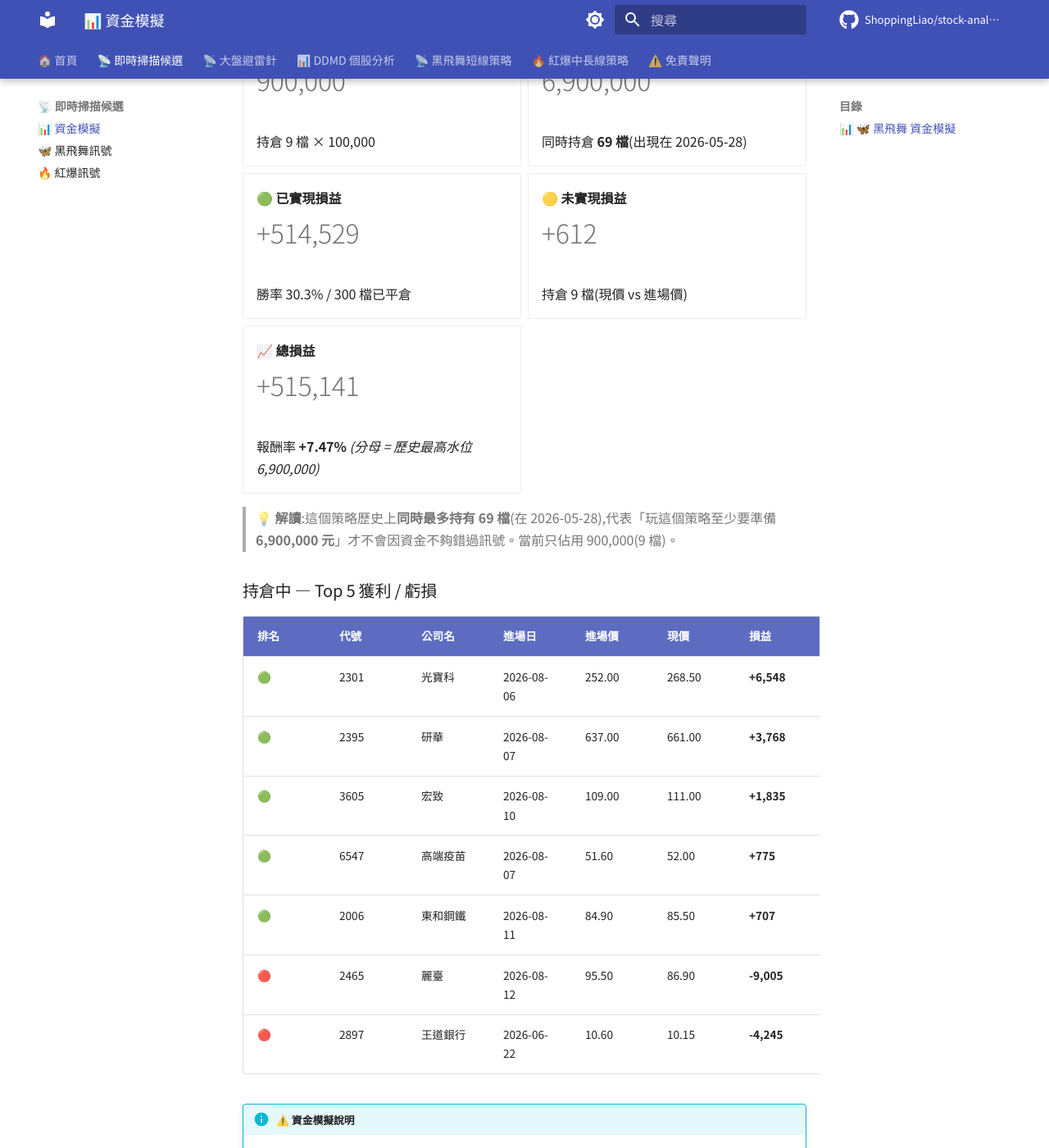
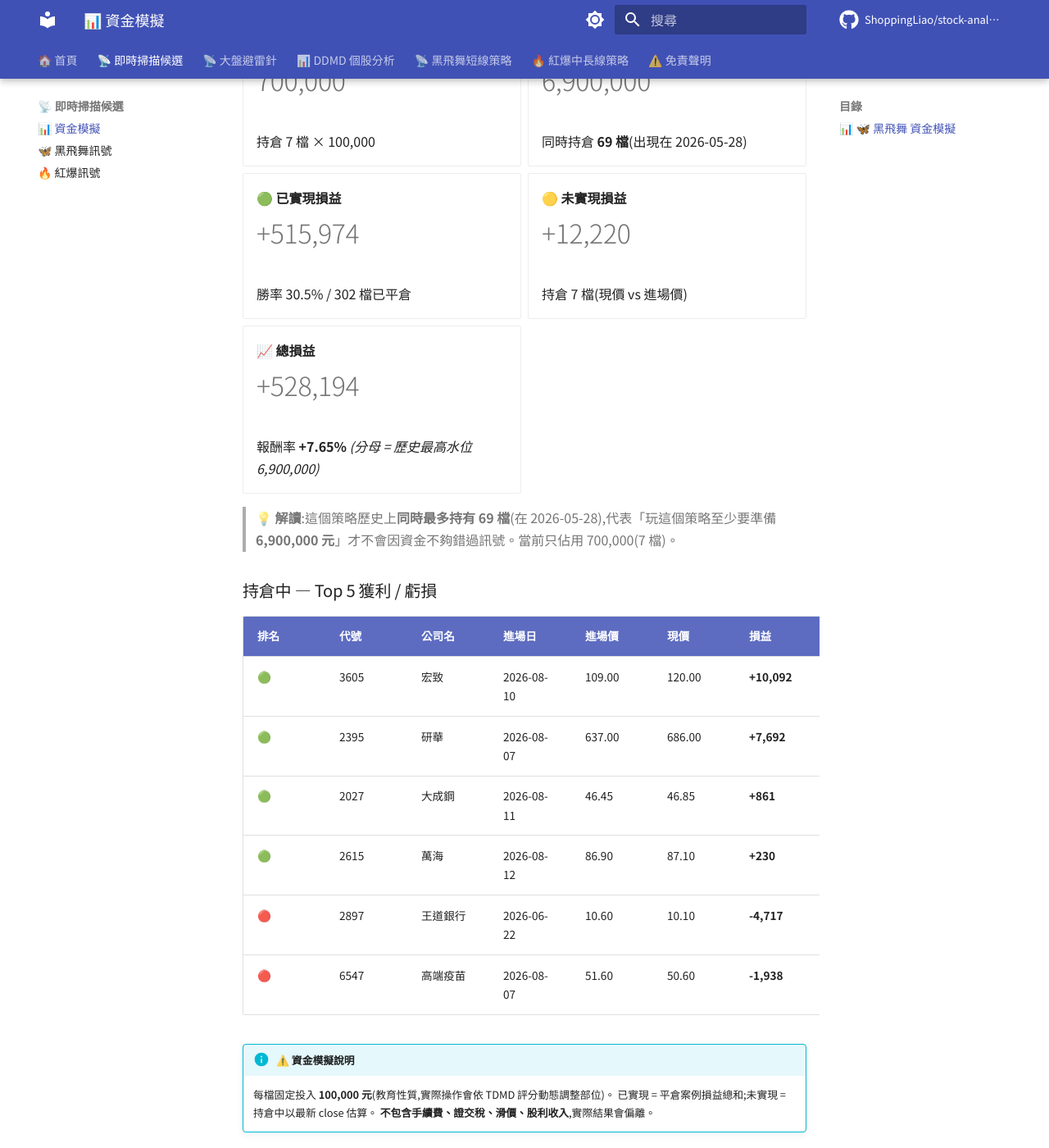
Before and after one commit to ShoppingLiao/stock-analysis-public, an MkDocs documentation site: the page built from docs/signals_capital.md, in a window 1280 px wide and 1400 px high, scrolled down 545 px. Shown: the whole window at 82% size. Built offline with MkDocs 1.6.1 and Material for MkDocs 9.7.7, drawn with Linux system fonts in a browser that asks for light colours; comment, search, counter and statistics services are not loaded; some of the changed text lies outside the part shown.

Commit message:
docs(signals): update BB + RB + capital (2026-08-12)

```diff
--- a/docs/signals_capital.md
+++ b/docs/signals_capital.md
@@ -17,9 +17,9 @@
 
 -   **💼 當前資金水位**
 
-    # 900,000
+    # 700,000
 
-    持倉 9 檔 × 100,000
+    持倉 7 檔 × 100,000
 
 -   **🌊 歷史最高水位**
 
@@ -29,37 +29,36 @@
 
 -   **🟢 已實現損益**
 
-    # +514,529
+    # +515,974
 
-    勝率 30.3% / 300 檔已平倉
+    勝率 30.5% / 302 檔已平倉
 
 -   **🟡 未實現損益**
 
-    # +612
+    # +12,220
 
-    持倉 9 檔(現價 vs 進場價)
+    持倉 7 檔(現價 vs 進場價)
 
 -   **📈 總損益**
 
-    # +515,141
+    # +528,194
 
-    報酬率 **+7.47%** _(分母 = 歷史最高水位 6,900,000)_
+    報酬率 **+7.65%** _(分母 = 歷史最高水位 6,900,000)_
 
 </div>
 
-> **💡 解讀**:這個策略歷史上**同時最多持有 69 檔**(在 2026-05-28),代表「玩這個策略至少要準備 **6,900,000 元**」才不會因資金不夠錯過訊號。當前只佔用 900,000(9 檔)。
+> **💡 解讀**:這個策略歷史上**同時最多持有 69 檔**(在 2026-05-28),代表「玩這個策略至少要準備 **6,900,000 元**」才不會因資金不夠錯過訊號。當前只佔用 700,000(7 檔)。
 
 ### 持倉中 — Top 5 獲利 / 虧損
 
 | 排名 | 代號 | 公司名 | 進場日 | 進場價 | 現價 | 損益 | 損益% |
 |------|------|--------|--------|--------|------|------|-------|
-| 🟢 | 2301 | 光寶科 | 2026-08-06 | 252.00 | 268.50 | **+6,548** | **+6.55%** |
-| 🟢 | 2395 | 研華 | 2026-08-07 | 637.00 | 661.00 | **+3,768** | **+3.77%** |
-| 🟢 | 3605 | 宏致 | 2026-08-10 | 109.00 | 111.00 | **+1,835** | **+1.83%** |
-| 🟢 | 6547 | 高端疫苗 | 2026-08-07 | 51.60 | 52.00 | **+775** | **+0.78%** |
-| 🟢 | 2006 | 東和鋼鐵 | 2026-08-11 | 84.90 | 85.50 | **+707** | **+0.71%** |
-| 🔴 | 2465 | 麗臺 | 2026-08-12 | 95.50 | 86.90 | **-9,005** | **-9.01%** |
-| 🔴 | 2897 | 王道銀行 | 2026-06-22 | 10.60 | 10.15 | **-4,245** | **-4.25%** |
+| 🟢 | 3605 | 宏致 | 2026-08-10 | 109.00 | 120.00 | **+10,092** | **+10.09%** |
+| 🟢 | 2395 | 研華 | 2026-08-07 | 637.00 | 686.00 | **+7,692** | **+7.69%** |
+| 🟢 | 2027 | 大成鋼 | 2026-08-11 | 46.45 | 46.85 | **+861** | **+0.86%** |
+| 🟢 | 2615 | 萬海 | 2026-08-12 | 86.90 | 87.10 | **+230** | **+0.23%** |
+| 🔴 | 2897 | 王道銀行 | 2026-06-22 | 10.60 | 10.10 | **-4,717** | **-4.72%** |
+| 🔴 | 6547 | 高端疫苗 | 2026-08-07 | 51.60 | 50.60 | **-1,938** | **-1.94%** |
 
 !!! info "⚠️ 資金模擬說明"
     每檔固定投入 **100,000 元**(教育性質,實際操作會依 TDMD 評分動態調整部位)。
@@ -112,16 +111,16 @@
 
 | 排名 | 代號 | 公司名 | 進場日 | 進場價 | 現價 | 損益 | 損益% |
 |------|------|--------|--------|--------|------|------|-------|
-| 🟢 | 6446 | 藥華藥 | 2026-05-14 | 780.00 | 1460.00 | **+87,179** | **+87.18%** |
-| 🟢 | 2484 | 希華 | 2026-05-25 | 54.20 | 73.30 | **+35,240** | **+35.24%** |
-| 🟢 | 2395 | 研華 | 2026-07-09 | 547.00 | 661.00 | **+20,841** | **+20.84%** |
-| 🟢 | 8039 | 台虹 | 2026-07-14 | 185.50 | 216.00 | **+16,442** | **+16.44%** |
-| 🟢 | 3479 | 安勤 | 2026-05-22 | 125.50 | 141.00 | **+12,351** | **+12.35%** |
-| 🔴 | 5880 | 合庫金 | 2026-07-30 | 27.00 | 24.00 | **-11,111** | **-11.11%** |
-| 🔴 | 3577 | 泓格 | 2026-07-24 | 146.50 | 132.00 | **-9,898** | **-9.90%** |
-| 🔴 | 3088 | 艾訊 | 2026-07-23 | 154.00 | 139.50 | **-9,416** | **-9.42%** |
-| 🔴 | 2425 | 承啟 | 2026-08-04 | 50.20 | 45.95 | **-8,466** | **-8.47%** |
-| 🔴 | 2527 | 宏璟 | 2026-07-17 | 49.05 | 46.75 | **-4,689** | **-4.69%** |
+| 🟢 | 6446 | 藥華藥 | 2026-05-14 | 780.00 | 1440.00 | **+84,615** | **+84.62%** |
+| 🟢 | 2484 | 希華 | 2026-05-25 | 54.20 | 73.90 | **+36,347** | **+36.35%** |
+| 🟢 | 2395 | 研華 | 2026-07-09 | 547.00 | 686.00 | **+25,411** | **+25.41%** |
+| 🟢 | 8039 | 台虹 | 2026-07-14 | 185.50 | 227.00 | **+22,372** | **+22.37%** |
+| 🟢 | 3479 | 安勤 | 2026-05-22 | 125.50 | 140.50 | **+11,952** | **+11.95%** |
+| 🔴 | 2425 | 承啟 | 2026-08-04 | 50.20 | 41.90 | **-16,534** | **-16.53%** |
+| 🔴 | 3577 | 泓格 | 2026-07-24 | 146.50 | 130.50 | **-10,922** | **-10.92%** |
+| 🔴 | 5880 | 合庫金 | 2026-07-30 | 27.00 | 24.10 | **-10,741** | **-10.74%** |
+| 🔴 | 3088 | 艾訊 | 2026-07-23 | 154.00 | 140.00 | **-9,091** | **-9.09%** |
+| 🔴 | 6505 | 台塑化 | 2026-07-16 | 74.50 | 70.20 | **-5,772** | **-5.77%** |
 
 !!! info "⚠️ 資金模擬說明"
     每檔固定投入 **100,000 元**(教育性質,實際操作會依 TDMD 評分動態調整部位)。
@@ -136,9 +135,9 @@
 
 -   **💼 當前資金水位**
 
-    # 2,800,000
+    # 2,600,000
 
-    BB 900,000 + RB 1,900,000
+    BB 700,000 + RB 1,900,000
 
 -   **🌊 兩策略歷史最高水位**
 
@@ -148,21 +147,21 @@
 
 -   **🟢 已實現損益**
 
-    # -159,206
+    # -157,761
 
-    BB +514,529 + RB -673,735
+    BB +515,974 + RB -673,735
 
 -   **🟡 未實現損益**
 
-    # +123,767
+    # +136,144
 
-    BB +612 + RB +123,155
+    BB +12,220 + RB +123,924
 
 -   **📉 總損益**
 
-    # -35,439
+    # -21,617
 
-    報酬率 **-0.16%** _(分母 = 兩策略歷史最高水位)_
+    報酬率 **-0.09%** _(分母 = 兩策略歷史最高水位)_
 
 </div>
 
```
Also changed, not shown: other parts of docs/signals_capital.md (+2 -2 lines), docs/signals_black_butterfly.md (+10 -11 lines).
